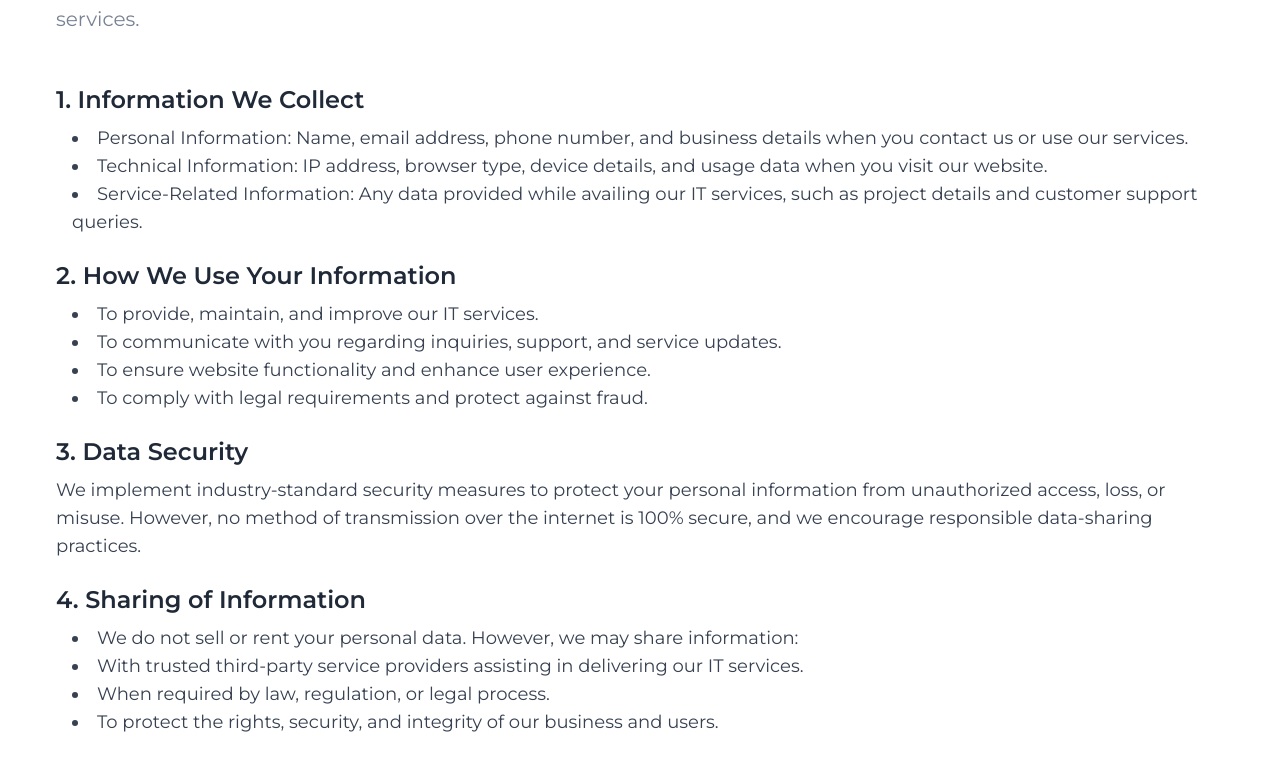
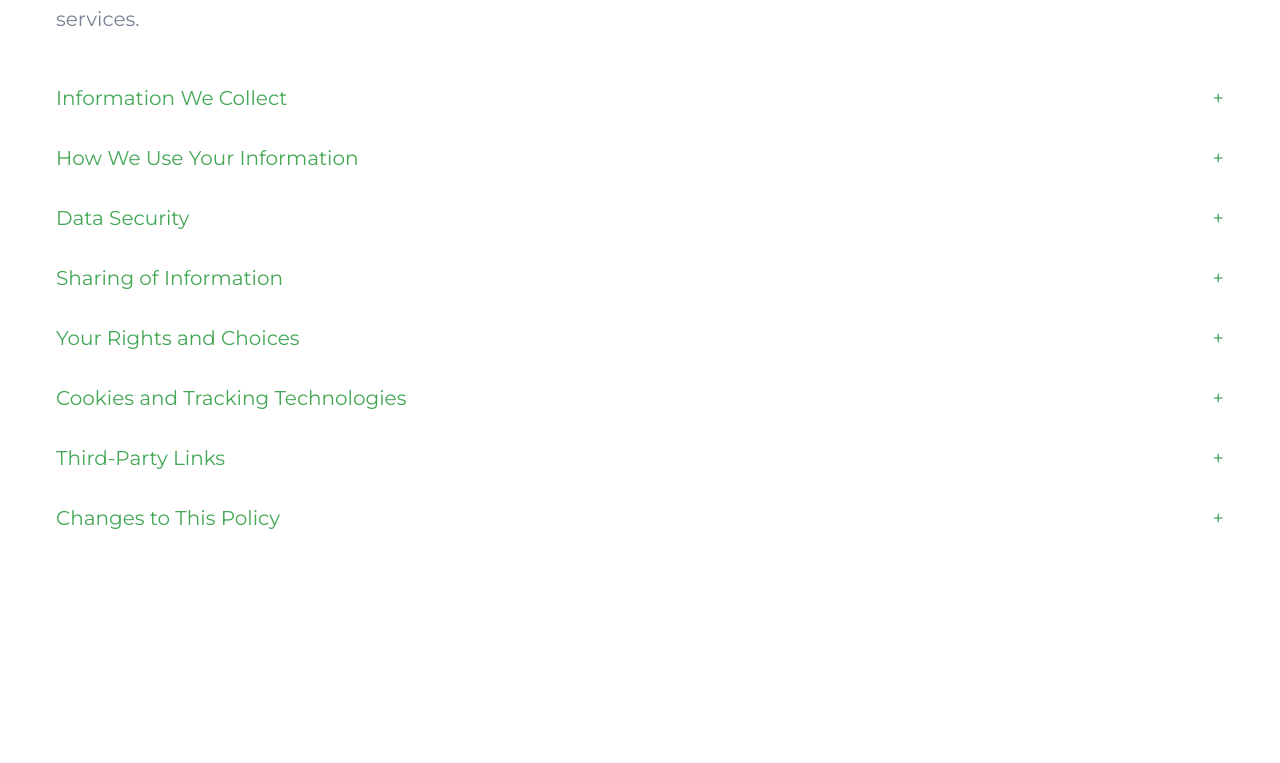
Before and after one commit to gitbitpy/Protechbyte-web, a Next.js app: page /privacy-policy in a window 1280 px wide. Shown: the part 387-1150 px from the top of the page. Built offline with nearby package versions, Linux system fonts and the light colour scheme.

Commit message:
making contact-us page

```diff
--- a/src/app/privacy-policy/page.tsx
+++ b/src/app/privacy-policy/page.tsx
@@ -1,7 +1,19 @@
-import React from "react";
+"use client";
+
+import React, { useState } from "react";
 import privacyPolicyData from "@/data/privacyPolicyData";
 
 const PrivacyPolicy = () => {
+  const [openIndex, setOpenIndex] = useState<number | null>(null);
+
+  const toggleAccordion = (index: number) => {
+    if (openIndex === index) {
+      setOpenIndex(null);
+    } else {
+      setOpenIndex(index);
+    }
+  };
+
   return (
     <section
       id="home"
@@ -10,7 +22,7 @@ const PrivacyPolicy = () => {
       <div className="container">
         <div className="-mx-4 flex flex-wrap">
           <div className="w-full px-4 lg:w-1/2">
-          <h1 className="mb-5 text-3xl font-bold leading-tight text-primary dark:text-primary sm:text-4xl sm:leading-tight md:text-5xl md:leading-tight">
+            <h1 className="mb-5 text-3xl font-bold leading-tight text-primary dark:text-primary sm:text-4xl sm:leading-tight md:text-5xl md:leading-tight">
               Privacy Policy
             </h1>
 
@@ -23,6 +35,69 @@ const PrivacyPolicy = () => {
           </div>
 
           <div className="w-full px-4">
+            {privacyPolicyData.map((section, index) => (
+              <div key={index} className="mb-6">
+                {/* <h2 className="text-2xl font-semibold text-secondary mb-2">
+                  {section.title}
+                </h2>
+                <div className="text-lg text-gray-700">
+                  {section.content.map((item, idx) => (
+                    <p key={idx} className="flex items-start mb-4">
+                      <span className="mr-3 text-secondary rounded-full">
+                        &#10003;
+                      </span>
+                      <span className="text-text-color">{item}</span>
+                    </p>
+                  ))}
+                </div> */}
+
+                {/* Accordion Header */}
+                <div
+                  className="cursor-pointer text-xl text-secondary mb-2 flex items-center justify-between"
+                  onClick={() => toggleAccordion(index)}
+                >
+                  {section.title}
+                  <span
+                    className={`transform transition-transform ${
+                      openIndex === index ? "rotate-180" : ""
+                    }`}
+                  >
+                    {/* &#9660; */}
+                    {openIndex === index ? (
+                      <span>&#45;</span>
+                    ) : (
+                      <span>&#43;</span>
+                    )}
+                  </span>
+                </div>
+
+                {/* Accordion Body */}
+                <div
+                  className={`text-lg text-gray-700 overflow-hidden transition-all duration-300 ${
+                    openIndex === index ? "max-h-screen" : "max-h-0"
+                  }`}
+                >
+                  {section.content.map((item, idx) => (
+                    <p key={idx} className="flex items-start mb-4">
+                      <span className="mr-3 text-secondary rounded-full">
+                        &#10003;
+                      </span>
+                      <span className="text-text-color">{item}</span>
+                    </p>
+                  ))}
+                </div>
+              </div>
+            ))}
+          </div>
+        </div>
+      </div>
+    </section>
+  );
+};
+
+export default PrivacyPolicy;
+
+/* <div className="w-full px-4">
             {privacyPolicyData.map((section, index) => (
               <div key={index} className="mb-6">
                 <h2 className="text-2xl font-semibold text-gray-800 mb-2">
@@ -41,11 +116,4 @@ const PrivacyPolicy = () => {
                 </div>
               </div>
             ))}
-          </div>
-        </div>
-      </div>
-    </section>
-  );
-};
-
-export default PrivacyPolicy;
+          </div> */
--- a/src/data/privacyPolicyData.tsx
+++ b/src/data/privacyPolicyData.tsx
@@ -5,7 +5,7 @@ export interface IPrivacyPolicyData {
 
 const privacyPolicyData: IPrivacyPolicyData[] = [
   {
-    title: "1. Information We Collect",
+    title: "Information We Collect",
     content: [
       "Personal Information: Name, email address, phone number, and business details when you contact us or use our services.",
       "Technical Information: IP address, browser type, device details, and usage data when you visit our website.",
@@ -13,7 +13,7 @@ const privacyPolicyData: IPrivacyPolicyData[] = [
     ],
   },
   {
-    title: "2. How We Use Your Information",
+    title: "How We Use Your Information",
     content: [
       "To provide, maintain, and improve our IT services.",
       "To communicate with you regarding inquiries, support, and service updates.",
@@ -22,13 +22,13 @@ const privacyPolicyData: IPrivacyPolicyData[] = [
     ],
   },
   {
-    title: "3. Data Security",
+    title: "Data Security",
     content: [
       "We implement industry-standard security measures to protect your personal information from unauthorized access, loss, or misuse. However, no method of transmission over the internet is 100% secure, and we encourage responsible data-sharing practices.",
     ],
   },
   {
-    title: "4. Sharing of Information",
+    title: "Sharing of Information",
     content: [
       "We do not sell or rent your personal data. However, we may share information:",
       "With trusted third-party service providers assisting in delivering our IT services.",
@@ -37,7 +37,7 @@ const privacyPolicyData: IPrivacyPolicyData[] = [
     ],
   },
   {
-    title: "5. Your Rights and Choices",
+    title: "Your Rights and Choices",
     content: [
       "You may request access, correction, or deletion of your personal information.",
       "You can opt-out of marketing communications at any time.",
@@ -45,19 +45,19 @@ const privacyPolicyData: IPrivacyPolicyData[] = [
     ],
   },
   {
-    title: "6. Cookies and Tracking Technologies",
+    title: "Cookies and Tracking Technologies",
     content: [
       "Our website may use cookies and similar technologies to improve user experience and analyze website traffic. You can manage your cookie preferences through your browser settings.",
     ],
   },
   {
-    title: "7. Third-Party Links",
+    title: "Third-Party Links",
     content: [
       "Our website may contain links to third-party websites. We are not responsible for their privacy practices, and we encourage you to review their policies.",
     ],
   },
   {
-    title: "8. Changes to This Policy",
+    title: "Changes to This Policy",
     content: [
       "We may update this Privacy Policy periodically. Any changes will be posted on our website with the updated effective date.",
     ],
```
